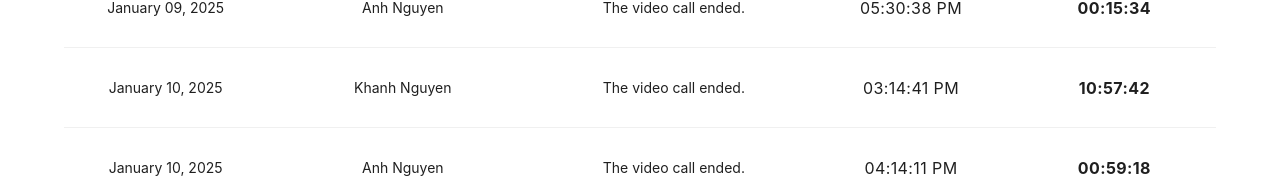
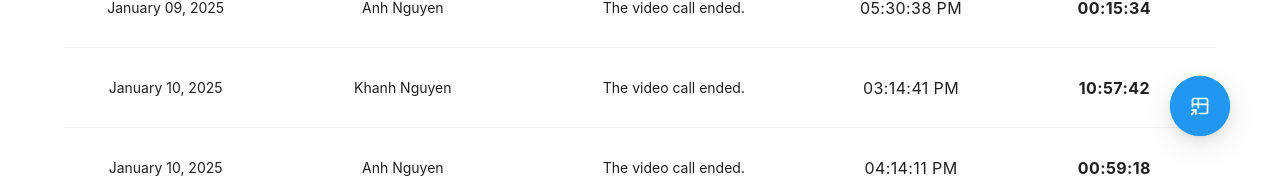
Before and after one commit to thanhvanvu/call-log-messenger, a Next.js app: page /en/calllog in a window 1280 px wide. Shown: the part 616-800 px from the top of the page. Built offline with nearby package versions, Linux system fonts and the light colour scheme; what @ant-design/nextjs-registry would draw is missing.

Commit message:
fix layout float button

```diff
--- a/src/app/[locale]/globals.css
+++ b/src/app/[locale]/globals.css
@@ -21,16 +21,16 @@ a {
   }
 }
 
+.ant-table-thead .ant-table-cell .ant-table-filter-column .ant-table-filter-trigger.active {
+  color: black !important;
+}
+
 p {
   margin: 0 !important;
 }
 
 .ant-table .ant-table-title {
   padding-left: 0 !important;
-}
-
-.ant-btn-primary {
-  background-color: #2196f3 !important;
 }
 
 .nav-link:focus {
@@ -40,3 +40,17 @@ p {
 .call-logs-table-row {
   height: 80px;
 }
+
+.ant-float-btn-group button {
+  height: 60px;
+  width: 60px;
+}
+
+.ant-float-btn-group .ant-float-btn-group-wrap {
+  bottom: 75px !important;
+}
+
+.ant-float-btn-group .ant-float-btn-icon {
+  font-size: 20px !important;
+  width: 20px !important;
+}
--- a/src/component/Calllog.tsx
+++ b/src/component/Calllog.tsx
@@ -214,9 +214,8 @@ const CallLog = () => {
         <FloatButton.Group
           trigger="hover"
           type="primary"
-          style={{ insetInlineEnd: 24 }}
+          style={{ insetInlineEnd: 50 }}
           icon={<TbTableShortcut />}
-          className="hidden"
         >
           <Popover
             content={<Statistic />}
--- a/src/component/HomePage.tsx
+++ b/src/component/HomePage.tsx
@@ -48,7 +48,7 @@ function Homepage() {
       <div className="3xl:mt-[150px] 3xl:w-[60%]">
         <p className="text-4xl font-bold 3xl:text-6xl">
           {t.rich("homepage.title", {
-            callLogs: (chunk) => <span className="text-[#0866FF]">{chunk}</span>,
+            callLogs: (chunk) => <span className="text-[#0866ff]">{chunk}</span>,
           })}
         </p>
         <p className="mt-4">{t("homepage.description")}</p>
```
Also changed, not shown: favicon.png (added), src/component/ElementOnScreen.tsx (added), 1 other file (tests, documents, lock files or other folders).
